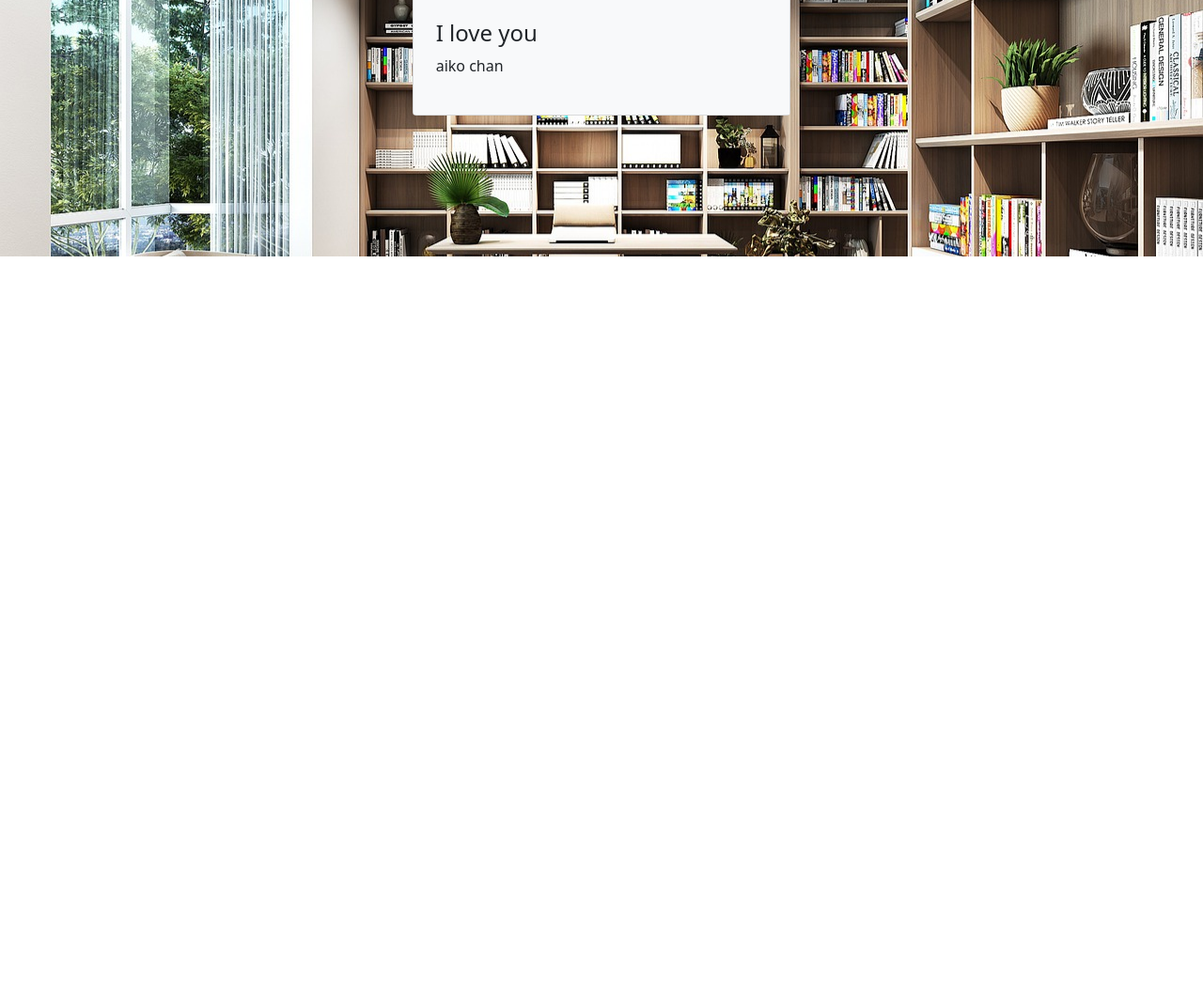
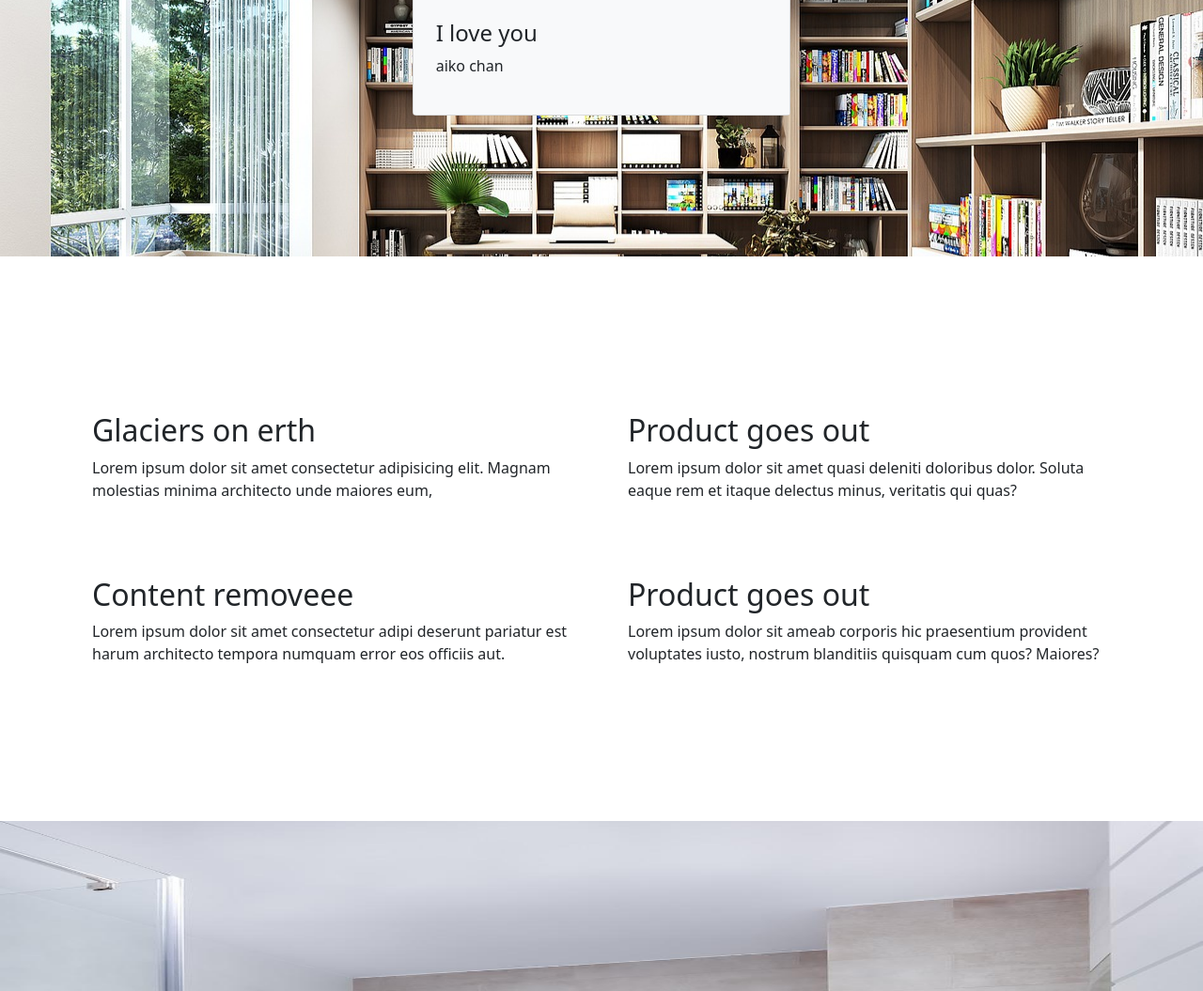
Before and after one commit to vindiana/Bootstrap-start, a plain HTML site: page index.html in a window 1280 px wide. Shown: the part 2505-3560 px from the top of the page at 94% size. Before the commit the page ends 2778 px from the top, so only its background shows below. Drawn offline with nearby package versions, Linux system fonts and the light colour scheme.

Commit message:
first commit

```diff
--- a/index.html
+++ b/index.html
@@ -116,6 +116,36 @@
         </div>
     </div>
 
+    <div class="container mt-large overflow-hidden">
+        <div class="row gy-5">
+          <div class="col-6">
+            <div class="p-3 "><h2>Glaciers on erth <br></h2>Lorem ipsum dolor sit amet consectetur adipisicing elit.
+                 Magnam molestias minima architecto unde maiores eum, </div>
+          </div>
+          <div class="col-6">
+            <div class="p-3 "><h2>Product goes out <br></h2>
+                Lorem ipsum dolor sit amet quasi deleniti doloribus dolor.
+                 Soluta eaque rem et itaque delectus minus, veritatis qui quas?</div>
+          </div>
+          <div class="col-6">
+            <div class="p-3  "><h2>Content removeee <br></h2>
+                Lorem ipsum dolor sit amet consectetur adipi
+                deserunt pariatur est harum architecto tempora numquam error eos officiis aut.</div>
+          </div>
+          <div class="col-6">
+            <div class="p-3"><h2>Product goes out <br></h2>
+                Lorem ipsum dolor sit ameab corporis hic praesentium
+                 provident voluptates iusto, nostrum blanditiis quisquam cum quos? Maiores?</div>
+          </div>
+        </div>
+       </div>
+
+                <div class=" mt-large justify-content-center bg-light">
+                    <img src="images/shower.jpg" height="700px" width="100%" alt="">
+                </div>
+
+
+
 
     <script src="https://cdn.jsdelivr.net/npm/bootstrap@5.0.2/dist/js/bootstrap.bundle.min.js"
         integrity="sha384-MrcW6ZMFYlzcLA8Nl+NtUVF0sA7MsXsP1UyJoMp4YLEuNSfAP+JcXn/tWtIaxVXM"
```
Also changed, not shown: images/bootstrap4.jpg (added), images/bootstrap5.jpg (added).
